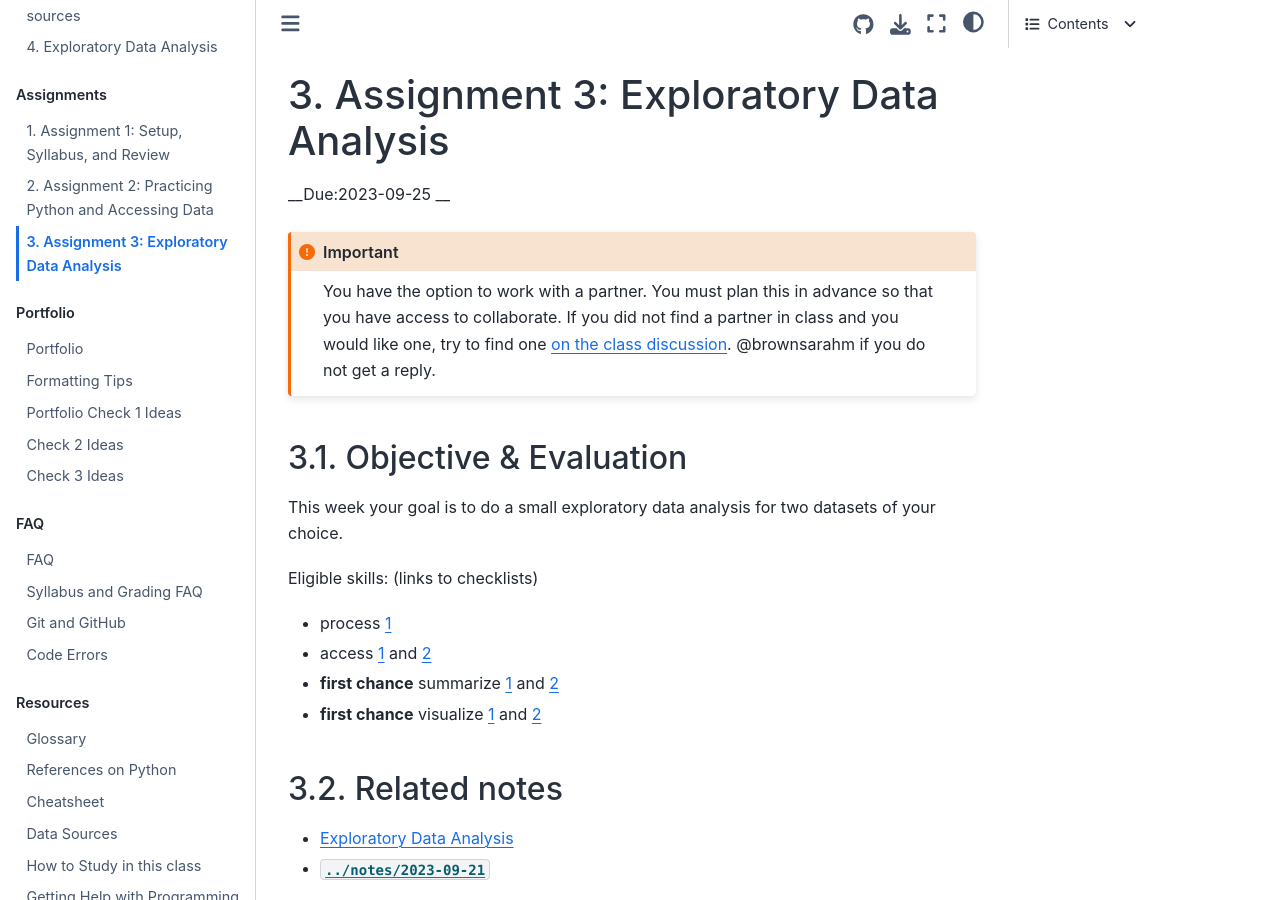
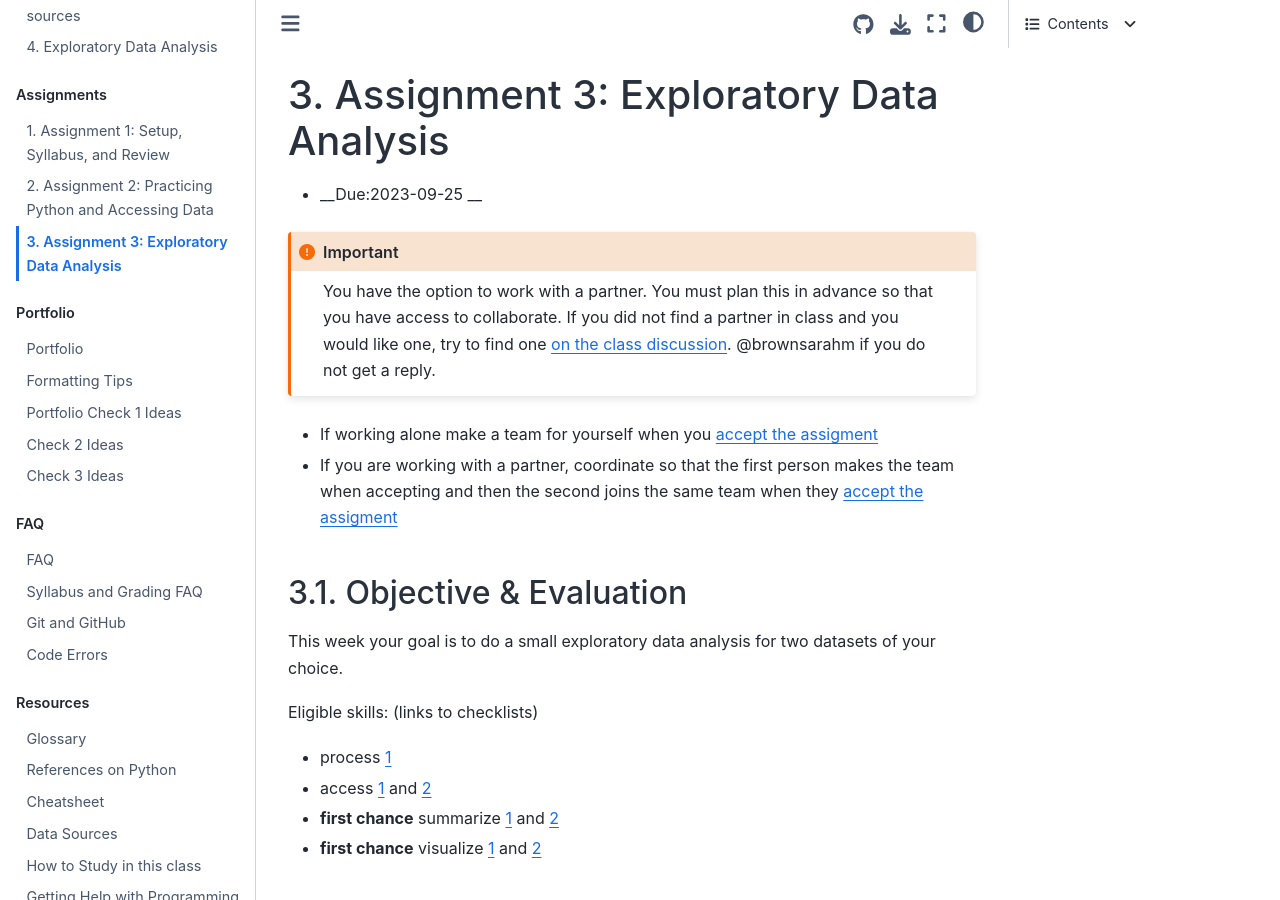
Before and after one commit to rhodyprog4ds/BrownFall23, a Jupyter Book: the page built from assignments/03-eda.md, in a window 1280 px wide and 900 px high. Built offline with Jupyter Book 1.0.4 settings and Sphinx 7.4.7 and the Sphinx Book theme 1.1.4, drawn with Linux system fonts in a browser that asks for light colours; pages that are not in the unit, such as notebooks, are missing from menus.

Commit message:
accept link

````diff
--- a/assignments/03-eda.md
+++ b/assignments/03-eda.md
@@ -1,13 +1,14 @@
 
 # Assignment 3: Exploratory Data Analysis
 
-__Due:2023-09-25 __
-
-
+- __Due:2023-09-25 __
 
 ```{important}
 You have the option to work with a partner. You must plan this in advance so that you have access to collaborate. If you did not find a partner in class and you would like one, try to find one [on the class discussion](https://github.com/rhodyprog4ds/sp23-discuss-sp23community/discussions). @brownsarahm if you do not get a reply.
 ```
+
+- If working alone make a team for yourself when you  [accept the assigment](https://classroom.github.com/a/C1PeyQ1b)
+- If you are working with a partner, coordinate so that the first person makes the team when accepting and then the second joins the same team when they [accept the assigment](https://classroom.github.com/a/C1PeyQ1b)
 
 
 ## Objective & Evaluation
````
